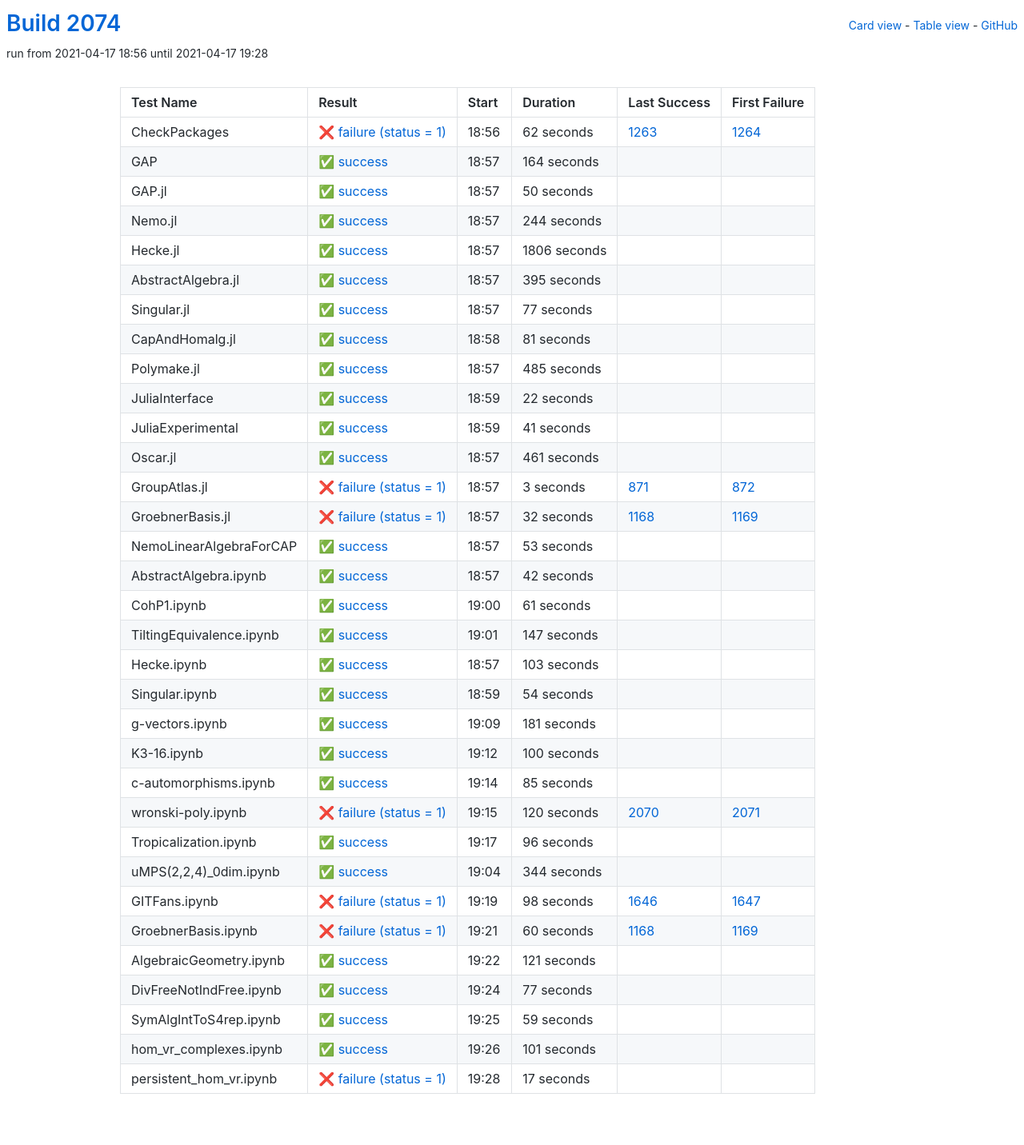
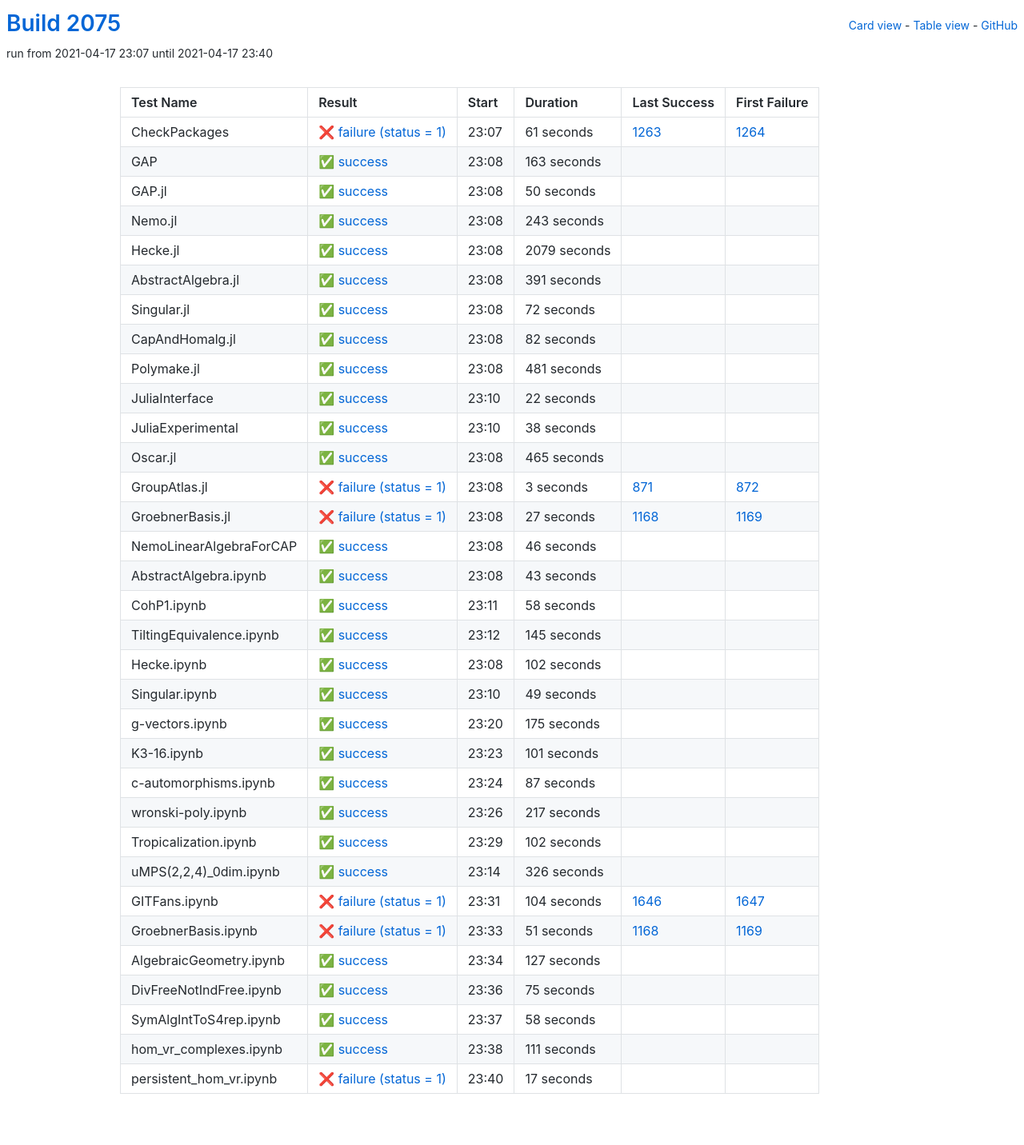
Before and after one commit to oscar-system/oscar-ci-status-stable, a Jekyll site: the page built from table.html, in a window 1280 px wide. Shown: the whole page at 80% size. Built offline with Jekyll 4.4.1, drawn with Linux system fonts in a browser that asks for light colours.

Commit message:
Build #2075

```diff
--- a/_data/ci.yml
+++ b/_data/ci.yml
@@ -1,6 +1,6 @@
 ---
-build: 2074
-build_url: https://oscarci.mathematik.uni-kl.de/job/oscar-stable/2074/
+build: 2075
+build_url: https://oscarci.mathematik.uni-kl.de/job/oscar-stable/2075/
 job: oscar-stable
 organization: oscar-system
 repo: oscar-ci-status-stable
@@ -8,32 +8,32 @@ repourl: https://github.com/oscar-system/oscar-ci-status-stable
 tests:
 - name: CheckPackages
   id: checkpackages
-  log: https://oscarci.mathematik.uni-kl.de/job/oscar-stable/2074/artifact/logs/build-2074/CheckPackages.log
-  start: 2021-04-17 18:56
+  log: https://oscarci.mathematik.uni-kl.de/job/oscar-stable/2075/artifact/logs/build-2075/CheckPackages.log
+  start: 2021-04-17 23:07
   success: false
   exitcode: 1
   status: failure
-  duration: 62
+  duration: 61
   last_success: 1263
   last_success_url: https://oscarci.mathematik.uni-kl.de/job/oscar-stable/1263/
   first_failure: 1264
   first_failure_url: https://oscarci.mathematik.uni-kl.de/job/oscar-stable/1264/
 - name: GAP
   id: gap
-  log: https://oscarci.mathematik.uni-kl.de/job/oscar-stable/2074/artifact/logs/build-2074/GAP.log
-  start: 2021-04-17 18:57
+  log: https://oscarci.mathematik.uni-kl.de/job/oscar-stable/2075/artifact/logs/build-2075/GAP.log
+  start: 2021-04-17 23:08
   success: true
   exitcode: 0
   status: success
-  duration: 164
+  duration: 163
   last_success: false
   last_success_url:
   first_failure: false
   first_failure_url:
 - name: GAP.jl
   id: gap-jl
-  log: https://oscarci.mathematik.uni-kl.de/job/oscar-stable/2074/artifact/logs/build-2074/GAP.jl.log
-  start: 2021-04-17 18:57
+  log: https://oscarci.mathematik.uni-kl.de/job/oscar-stable/2075/artifact/logs/build-2075/GAP.jl.log
+  start: 2021-04-17 23:08
   success: true
   exitcode: 0
   status: success
@@ -44,80 +44,80 @@ tests:
   first_failure_url:
 - name: Nemo.jl
   id: nemo-jl
-  log: https://oscarci.mathematik.uni-kl.de/job/oscar-stable/2074/artifact/logs/build-2074/Nemo.jl.log
-  start: 2021-04-17 18:57
+  log: https://oscarci.mathematik.uni-kl.de/job/oscar-stable/2075/artifact/logs/build-2075/Nemo.jl.log
+  start: 2021-04-17 23:08
   success: true
   exitcode: 0
   status: success
-  duration: 244
+  duration: 243
   last_success: false
   last_success_url:
   first_failure: false
   first_failure_url:
 - name: Hecke.jl
   id: hecke-jl
-  log: https://oscarci.mathematik.uni-kl.de/job/oscar-stable/2074/artifact/logs/build-2074/Hecke.jl.log
-  start: 2021-04-17 18:57
+  log: https://oscarci.mathematik.uni-kl.de/job/oscar-stable/2075/artifact/logs/build-2075/Hecke.jl.log
+  start: 2021-04-17 23:08
   success: true
   exitcode: 0
   status: success
-  duration: 1806
+  duration: 2079
   last_success: false
   last_success_url:
   first_failure: false
   first_failure_url:
 - name: AbstractAlgebra.jl
   id: abstractalgebra-jl
-  log: https://oscarci.mathematik.uni-kl.de/job/oscar-stable/2074/artifact/logs/build-2074/AbstractAlgebra.jl.log
-  start: 2021-04-17 18:57
+  log: https://oscarci.mathematik.uni-kl.de/job/oscar-stable/2075/artifact/logs/build-2075/AbstractAlgebra.jl.log
+  start: 2021-04-17 23:08
   success: true
   exitcode: 0
   status: success
-  duration: 395
+  duration: 391
   last_success: false
   last_success_url:
   first_failure: false
   first_failure_url:
 - name: Singular.jl
   id: singular-jl
-  log: https://oscarci.mathematik.uni-kl.de/job/oscar-stable/2074/artifact/logs/build-2074/Singular.jl.log
-  start: 2021-04-17 18:57
+  log: https://oscarci.mathematik.uni-kl.de/job/oscar-stable/2075/artifact/logs/build-2075/Singular.jl.log
+  start: 2021-04-17 23:08
   success: true
   exitcode: 0
   status: success
-  duration: 77
+  duration: 72
   last_success: false
   last_success_url:
   first_failure: false
   first_failure_url:
 - name: CapAndHomalg.jl
   id: capandhomalg-jl
-  log: https://oscarci.mathematik.uni-kl.de/job/oscar-stable/2074/artifact/logs/build-2074/CapAndHomalg.jl.log
-  start: 2021-04-17 18:58
+  log: https://oscarci.mathematik.uni-kl.de/job/oscar-stable/2075/artifact/logs/build-2075/CapAndHomalg.jl.log
+  start: 2021-04-17 23:08
   success: true
   exitcode: 0
   status: success
-  duration: 81
+  duration: 82
   last_success: false
   last_success_url:
   first_failure: false
   first_failure_url:
 - name: Polymake.jl
   id: polymake-jl
-  log: https://oscarci.mathematik.uni-kl.de/job/oscar-stable/2074/artifact/logs/build-2074/Polymake.jl.log
-  start: 2021-04-17 18:57
+  log: https://oscarci.mathematik.uni-kl.de/job/oscar-stable/2075/artifact/logs/build-2075/Polymake.jl.log
+  start: 2021-04-17 23:08
   success: true
   exitcode: 0
   status: success
-  duration: 485
+  duration: 481
   last_success: false
   last_success_url:
   first_failure: false
   first_failure_url:
 - name: JuliaInterface
   id: juliainterface
-  log: https://oscarci.mathematik.uni-kl.de/job/oscar-stable/2074/artifact/logs/build-2074/JuliaInterface.log
-  start: 2021-04-17 18:59
+  log: https://oscarci.mathematik.uni-kl.de/job/oscar-stable/2075/artifact/logs/build-2075/JuliaInterface.log
+  start: 2021-04-17 23:10
   success: true
   exitcode: 0
   status: success
@@ -128,32 +128,32 @@ tests:
   first_failure_url:
 - name: JuliaExperimental
   id: juliaexperimental
-  log: https://oscarci.mathematik.uni-kl.de/job/oscar-stable/2074/artifact/logs/build-2074/JuliaExperimental.log
-  start: 2021-04-17 18:59
+  log: https://oscarci.mathematik.uni-kl.de/job/oscar-stable/2075/artifact/logs/build-2075/JuliaExperimental.log
+  start: 2021-04-17 23:10
   success: true
   exitcode: 0
   status: success
-  duration: 41
+  duration: 38
   last_success: false
   last_success_url:
   first_failure: false
   first_failure_url:
 - name: Oscar.jl
   id: oscar-jl
-  log: https://oscarci.mathematik.uni-kl.de/job/oscar-stable/2074/artifact/logs/build-2074/Oscar.jl.log
-  start: 2021-04-17 18:57
+  log: https://oscarci.mathematik.uni-kl.de/job/oscar-stable/2075/artifact/logs/build-2075/Oscar.jl.log
+  start: 2021-04-17 23:08
   success: true
   exitcode: 0
   status: success
-  duration: 461
+  duration: 465
   last_success: false
   last_success_url:
   first_failure: false
   first_failure_url:
 - name: GroupAtlas.jl
   id: groupatlas-jl
-  log: https://oscarci.mathematik.uni-kl.de/job/oscar-stable/2074/artifact/logs/build-2074/GroupAtlas.jl.log
-  start: 2021-04-17 18:57
+  log: https://oscarci.mathematik.uni-kl.de/job/oscar-stable/2075/artifact/logs/build-2075/GroupAtlas.jl.log
+  start: 2021-04-17 23:08
   success: false
   exitcode: 1
   status: failure
@@ -164,224 +164,104 @@ tests:
   first_failure_url: https://oscarci.mathematik.uni-kl.de/job/oscar-stable/872/
 - name: GroebnerBasis.jl
   id: groebnerbasis-jl
-  log: https://oscarci.mathematik.uni-kl.de/job/oscar-stable/2074/artifact/logs/build-2074/GroebnerBasis.jl.log
-  start: 2021-04-17 18:57
+  log: https://oscarci.mathematik.uni-kl.de/job/oscar-stable/2075/artifact/logs/build-2075/GroebnerBasis.jl.log
+  start: 2021-04-17 23:08
   success: false
   exitcode: 1
   status: failure
-  duration: 32
+  duration: 27
   last_success: 1168
   last_success_url: https://oscarci.mathematik.uni-kl.de/job/oscar-stable/1168/
   first_failure: 1169
   first_failure_url: https://oscarci.mathematik.uni-kl.de/job/oscar-stable/1169/
 - name: NemoLinearAlgebraForCAP
   id: nemolinearalgebraforcap
-  log: https://oscarci.mathematik.uni-kl.de/job/oscar-stable/2074/artifact/logs/build-2074/NemoLinearAlgebraForCAP.log
-  start: 2021-04-17 18:57
+  log: https://oscarci.mathematik.uni-kl.de/job/oscar-stable/2075/artifact/logs/build-2075/NemoLinearAlgebraForCAP.log
+  start: 2021-04-17 23:08
   success: true
   exitcode: 0
   status: success
-  duration: 53
+  duration: 46
   last_success: false
   last_success_url:
   first_failure: false
   first_failure_url:
 - name: AbstractAlgebra.ipynb
   id: abstractalgebra-ipynb
-  log: https://oscarci.mathematik.uni-kl.de/job/oscar-stable/2074/artifact/logs/build-2074/AbstractAlgebra.ipynb.log
-  start: 2021-04-17 18:57
+  log: https://oscarci.mathematik.uni-kl.de/job/oscar-stable/2075/artifact/logs/build-2075/AbstractAlgebra.ipynb.log
+  start: 2021-04-17 23:08
   success: true
   exitcode: 0
   status: success
-  duration: 42
+  duration: 43
   last_success: false
   last_success_url:
   first_failure: false
   first_failure_url:
 - name: CohP1.ipynb
   id: cohp1-ipynb
-  log: https://oscarci.mathematik.uni-kl.de/job/oscar-stable/2074/artifact/logs/build-2074/CohP1.ipynb.log
-  start: 2021-04-17 19:00
+  log: https://oscarci.mathematik.uni-kl.de/job/oscar-stable/2075/artifact/logs/build-2075/CohP1.ipynb.log
+  start: 2021-04-17 23:11
   success: true
   exitcode: 0
   status: success
-  duration: 61
+  duration: 58
   last_success: false
   last_success_url:
   first_failure: false
   first_failure_url:
 - name: TiltingEquivalence.ipynb
   id: tiltingequivalence-ipynb
-  log: https://oscarci.mathematik.uni-kl.de/job/oscar-stable/2074/artifact/logs/build-2074/TiltingEquivalence.ipynb.log
-  start: 2021-04-17 19:01
+  log: https://oscarci.mathematik.uni-kl.de/job/oscar-stable/2075/artifact/logs/build-2075/TiltingEquivalence.ipynb.log
+  start: 2021-04-17 23:12
   success: true
   exitcode: 0
   status: success
-  duration: 147
+  duration: 145
   last_success: false
   last_success_url:
   first_failure: false
   first_failure_url:
 - name: Hecke.ipynb
   id: hecke-ipynb
-  log: https://oscarci.mathematik.uni-kl.de/job/oscar-stable/2074/artifact/logs/build-2074/Hecke.ipynb.log
-  start: 2021-04-17 18:57
+  log: https://oscarci.mathematik.uni-kl.de/job/oscar-stable/2075/artifact/logs/build-2075/Hecke.ipynb.log
+  start: 2021-04-17 23:08
   success: true
   exitcode: 0
   status: success
-  duration: 103
+  duration: 102
   last_success: false
   last_success_url:
   first_failure: false
   first_failure_url:
 - name: Singular.ipynb
   id: singular-ipynb
-  log: https://oscarci.mathematik.uni-kl.de/job/oscar-stable/2074/artifact/logs/build-2074/Singular.ipynb.log
-  start: 2021-04-17 18:59
+  log: https://oscarci.mathematik.uni-kl.de/job/oscar-stable/2075/artifact/logs/build-2075/Singular.ipynb.log
+  start: 2021-04-17 23:10
   success: true
   exitcode: 0
   status: success
-  duration: 54
+  duration: 49
   last_success: false
   last_success_url:
   first_failure: false
   first_failure_url:
 - name: g-vectors.ipynb
   id: g-vectors-ipynb
-  log: https://oscarci.mathematik.uni-kl.de/job/oscar-stable/2074/artifact/logs/build-2074/g-vectors.ipynb.log
-  start: 2021-04-17 19:09
+  log: https://oscarci.mathematik.uni-kl.de/job/oscar-stable/2075/artifact/logs/build-2075/g-vectors.ipynb.log
+  start: 2021-04-17 23:20
   success: true
   exitcode: 0
   status: success
-  duration: 181
+  duration: 175
   last_success: false
   last_success_url:
   first_failure: false
   first_failure_url:
 - name: K3-16.ipynb
   id: k3-16-ipynb
-  log: https://oscarci.mathematik.uni-kl.de/job/oscar-stable/2074/artifact/logs/build-2074/K3-16.ipynb.log
-  start: 2021-04-17 19:12
-  success: true
-  exitcode: 0
-  status: success
-  duration: 100
-  last_success: false
-  last_success_url:
-  first_failure: false
-  first_failure_url:
-- name: c-automorphisms.ipynb
-  id: c-automorphisms-ipynb
-  log: https://oscarci.mathematik.uni-kl.de/job/oscar-stable/2074/artifact/logs/build-2074/c-automorphisms.ipynb.log
-  start: 2021-04-17 19:14
-  success: true
-  exitcode: 0
-  status: success
-  duration: 85
-  last_success: false
-  last_success_url:
-  first_failure: false
-  first_failure_url:
-- name: wronski-poly.ipynb
-  id: wronski-poly-ipynb
-  log: https://oscarci.mathematik.uni-kl.de/job/oscar-stable/2074/artifact/logs/build-2074/wronski-poly.ipynb.log
-  start: 2021-04-17 19:15
-  success: false
-  exitcode: 1
-  status: failure
-  duration: 120
-  last_success: 2070
-  last_success_url: https://oscarci.mathematik.uni-kl.de/job/oscar-stable/2070/
-  first_failure: 2071
-  first_failure_url: https://oscarci.mathematik.uni-kl.de/job/oscar-stable/2071/
-- name: Tropicalization.ipynb
-  id: tropicalization-ipynb
-  log: https://oscarci.mathematik.uni-kl.de/job/oscar-stable/2074/artifact/logs/build-2074/Tropicalization.ipynb.log
-  start: 2021-04-17 19:17
-  success: true
-  exitcode: 0
-  status: success
-  duration: 96
-  last_success: false
-  last_success_url:
-  first_failure: false
-  first_failure_url:
-- name: uMPS(2,2,4)_0dim.ipynb
-  id: umps-2-2-4-0dim-ipynb
-  log: https://oscarci.mathematik.uni-kl.de/job/oscar-stable/2074/artifact/logs/build-2074/uMPS-2-2-4-_0dim.ipynb.log
-  start: 2021-04-17 19:04
-  success: true
-  exitcode: 0
-  status: success
-  duration: 344
-  last_success: false
-  last_success_url:
-  first_failure: false
-  first_failure_url:
-- name: GITFans.ipynb
-  id: gitfans-ipynb
-  log: https://oscarci.mathematik.uni-kl.de/job/oscar-stable/2074/artifact/logs/build-2074/GITFans.ipynb.log
-  start: 2021-04-17 19:19
-  success: false
-  exitcode: 1
-  status: failure
-  duration: 98
-  last_success: 1646
-  last_success_url: https://oscarci.mathematik.uni-kl.de/job/oscar-stable/1646/
-  first_failure: 1647
-  first_failure_url: https://oscarci.mathematik.uni-kl.de/job/oscar-stable/1647/
-- name: GroebnerBasis.ipynb
-  id: groebnerbasis-ipynb
-  log: https://oscarci.mathematik.uni-kl.de/job/oscar-stable/2074/artifact/logs/build-2074/GroebnerBasis.ipynb.log
-  start: 2021-04-17 19:21
-  success: false
-  exitcode: 1
-  status: failure
-  duration: 60
-  last_success: 1168
-  last_success_url: https://oscarci.mathematik.uni-kl.de/job/oscar-stable/1168/
-  first_failure: 1169
-  first_failure_url: https://oscarci.mathematik.uni-kl.de/job/oscar-stable/1169/
-- name: AlgebraicGeometry.ipynb
-  id: algebraicgeometry-ipynb
-  log: https://oscarci.mathematik.uni-kl.de/job/oscar-stable/2074/artifact/logs/build-2074/AlgebraicGeometry.ipynb.log
-  start: 2021-04-17 19:22
-  success: true
-  exitcode: 0
-  status: success
-  duration: 121
-  last_success: false
-  last_success_url:
-  first_failure: false
-  first_failure_url:
-- name: DivFreeNotIndFree.ipynb
-  id: divfreenotindfree-ipynb
-  log: https://oscarci.mathematik.uni-kl.de/job/oscar-stable/2074/artifact/logs/build-2074/DivFreeNotIndFree.ipynb.log
-  start: 2021-04-17 19:24
-  success: true
-  exitcode: 0
-  status: success
-  duration: 77
-  last_success: false
-  last_success_url:
-  first_failure: false
-  first_failure_url:
-- name: SymAlgIntToS4rep.ipynb
-  id: symalginttos4rep-ipynb
-  log: https://oscarci.mathematik.uni-kl.de/job/oscar-stable/2074/artifact/logs/build-2074/SymAlgIntToS4rep.ipynb.log
-  start: 2021-04-17 19:25
-  success: true
-  exitcode: 0
-  status: success
-  duration: 59
-  last_success: false
-  last_success_url:
-  first_failure: false
-  first_failure_url:
-- name: hom_vr_complexes.ipynb
-  id: hom-vr-complexes-ipynb
-  log: https://oscarci.mathematik.uni-kl.de/job/oscar-stable/2074/artifact/logs/build-2074/hom_vr_complexes.ipynb.log
-  start: 2021-04-17 19:26
+  log: https://oscarci.mathematik.uni-kl.de/job/oscar-stable/2075/artifact/logs/build-2075/K3-16.ipynb.log
+  start: 2021-04-17 23:23
   success: true
   exitcode: 0
   status: success
@@ -390,10 +270,130 @@ tests:
   last_success_url:
   first_failure: false
   first_failure_url:
+- name: c-automorphisms.ipynb
+  id: c-automorphisms-ipynb
+  log: https://oscarci.mathematik.uni-kl.de/job/oscar-stable/2075/artifact/logs/build-2075/c-automorphisms.ipynb.log
+  start: 2021-04-17 23:24
+  success: true
+  exitcode: 0
+  status: success
+  duration: 87
+  last_success: false
+  last_success_url:
+  first_failure: false
+  first_failure_url:
+- name: wronski-poly.ipynb
+  id: wronski-poly-ipynb
+  log: https://oscarci.mathematik.uni-kl.de/job/oscar-stable/2075/artifact/logs/build-2075/wronski-poly.ipynb.log
+  start: 2021-04-17 23:26
+  success: true
+  exitcode: 0
+  status: success
+  duration: 217
+  last_success: false
+  last_success_url:
+  first_failure: false
+  first_failure_url:
+- name: Tropicalization.ipynb
+  id: tropicalization-ipynb
+  log: https://oscarci.mathematik.uni-kl.de/job/oscar-stable/2075/artifact/logs/build-2075/Tropicalization.ipynb.log
+  start: 2021-04-17 23:29
+  success: true
+  exitcode: 0
+  status: success
+  duration: 102
+  last_success: false
+  last_success_url:
+  first_failure: false
+  first_failure_url:
+- name: uMPS(2,2,4)_0dim.ipynb
+  id: umps-2-2-4-0dim-ipynb
+  log: https://oscarci.mathematik.uni-kl.de/job/oscar-stable/2075/artifact/logs/build-2075/uMPS-2-2-4-_0dim.ipynb.log
+  start: 2021-04-17 23:14
+  success: true
+  exitcode: 0
+  status: success
+  duration: 326
+  last_success: false
+  last_success_url:
+  first_failure: false
+  first_failure_url:
+- name: GITFans.ipynb
+  id: gitfans-ipynb
+  log: https://oscarci.mathematik.uni-kl.de/job/oscar-stable/2075/artifact/logs/build-2075/GITFans.ipynb.log
+  start: 2021-04-17 23:31
+  success: false
+  exitcode: 1
+  status: failure
+  duration: 104
+  last_success: 1646
+  last_success_url: https://oscarci.mathematik.uni-kl.de/job/oscar-stable/1646/
+  first_failure: 1647
+  first_failure_url: https://oscarci.mathematik.uni-kl.de/job/oscar-stable/1647/
+- name: GroebnerBasis.ipynb
+  id: groebnerbasis-ipynb
+  log: https://oscarci.mathematik.uni-kl.de/job/oscar-stable/2075/artifact/logs/build-2075/GroebnerBasis.ipynb.log
+  start: 2021-04-17 23:33
+  success: false
+  exitcode: 1
+  status: failure
+  duration: 51
+  last_success: 1168
+  last_success_url: https://oscarci.mathematik.uni-kl.de/job/oscar-stable/1168/
+  first_failure: 1169
+  first_failure_url: https://oscarci.mathematik.uni-kl.de/job/oscar-stable/1169/
+- name: AlgebraicGeometry.ipynb
+  id: algebraicgeometry-ipynb
+  log: https://oscarci.mathematik.uni-kl.de/job/oscar-stable/2075/artifact/logs/build-2075/AlgebraicGeometry.ipynb.log
+  start: 2021-04-17 23:34
+  success: true
+  exitcode: 0
+  status: success
+  duration: 127
+  last_success: false
+  last_success_url:
+  first_failure: false
+  first_failure_url:
+- name: DivFreeNotIndFree.ipynb
+  id: divfreenotindfree-ipynb
+  log: https://oscarci.mathematik.uni-kl.de/job/oscar-stable/2075/artifact/logs/build-2075/DivFreeNotIndFree.ipynb.log
+  start: 2021-04-17 23:36
+  success: true
+  exitcode: 0
+  status: success
+  duration: 75
+  last_success: false
+  last_success_url:
+  first_failure: false
+  first_failure_url:
+- name: SymAlgIntToS4rep.ipynb
+  id: symalginttos4rep-ipynb
+  log: https://oscarci.mathematik.uni-kl.de/job/oscar-stable/2075/artifact/logs/build-2075/SymAlgIntToS4rep.ipynb.log
+  start: 2021-04-17 23:37
+  success: true
+  exitcode: 0
+  status: success
+  duration: 58
+  last_success: false
+  last_success_url:
+  first_failure: false
+  first_failure_url:
+- name: hom_vr_complexes.ipynb
+  id: hom-vr-complexes-ipynb
+  log: https://oscarci.mathematik.uni-kl.de/job/oscar-stable/2075/artifact/logs/build-2075/hom_vr_complexes.ipynb.log
+  start: 2021-04-17 23:38
+  success: true
+  exitcode: 0
+  status: success
+  duration: 111
+  last_success: false
+  last_success_url:
+  first_failure: false
+  first_failure_url:
 - name: persistent_hom_vr.ipynb
   id: persistent-hom-vr-ipynb
-  log: https://oscarci.mathematik.uni-kl.de/job/oscar-stable/2074/artifact/logs/build-2074/persistent_hom_vr.ipynb.log
-  start: 2021-04-17 19:28
+  log: https://oscarci.mathematik.uni-kl.de/job/oscar-stable/2075/artifact/logs/build-2075/persistent_hom_vr.ipynb.log
+  start: 2021-04-17 23:40
   success: false
   exitcode: 1
   status: failure
```
Also changed, not shown: README.md.
